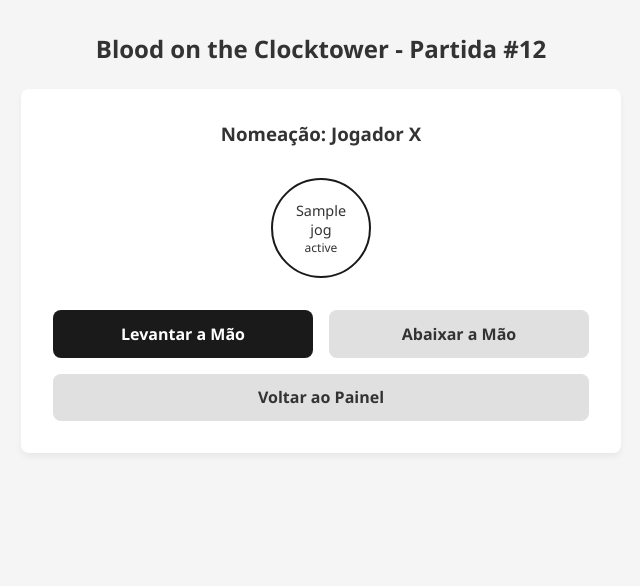
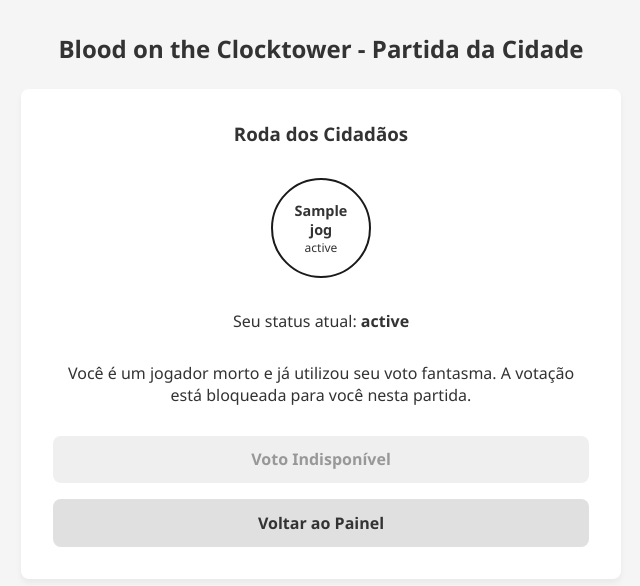
Before and after one commit to GiizAzul/MC656, a FastAPI app: template src/templates/botc.html in a window 1280 px wide. Shown: the top 586 px of the page, without its empty margins (319-959 px from the left). Run offline with FastAPI, Linux system fonts and the light colour scheme; the template is opened without the code that fills it: most values are stand-ins (such as "Sample title", 1, 10 or a date in 2020).

Commit message:
feat(botc): atualiza interface web com status de jogadores e bloqueio de voto fantasma

```diff
--- a/src/templates/botc.html
+++ b/src/templates/botc.html
@@ -1,28 +1,97 @@
 {% extends "base.html" %}
 {% block content %}
 <header class="header-context botc-theme">
-    <h2>Blood on the Clocktower - Partida #12</h2>
+    <h2>Blood on the Clocktower - Partida da Cidade</h2>
 </header>
 <main class="box-content">
-    <h3 class="text-center">Nomeação: Jogador X</h3>
+    <h3 class="text-center">Roda dos Cidadãos</h3>
 
     <div class="roda-jogadores">
         {% for jog in jogadores %}
         <div class="jogador-card {% if 'Morto' in jog.status %}morto{% endif %}">
-            <span>{{ jog.nome }}</span>
+            <strong>{{ jog.nome }}</strong>
             <small>{{ jog.status }}</small>
+            {% if is_storyteller %}
+                <small title="Peso efetivo do voto">(Peso: {{ jog.peso }})</small>
+            {% endif %}
         </div>
         {% endfor %}
     </div>
 
     {% if erro %}
-        <div class="alert alert-danger">{{ erro }}</div>
+        <div class="alert alert-danger text-center mt-2">{{ erro }}</div>
     {% endif %}
 
-    <form action="/botc/votar" method="POST" class="botoes-votacao text-center mt-2">
-        <button type="submit" name="acao" value="levantar_mao" class="btn-primary">Levantar a Mão</button>
-        <button type="submit" name="acao" value="abaixar_mao" class="btn-secondary">Abaixar a Mão</button>
-    </form>
+    <div class="status-usuario text-center mt-2">
+        <p>Seu status atual: <strong>{{ status_usuario }}</strong></p>
+    </div>
+
+    {% if pode_votar %}
+        <form action="/botc/votar" method="POST" class="botoes-votacao text-center mt-2">
+            <button type="submit" name="acao" value="levantar_mao" class="btn-primary">Levantar a Mão</button>
+            <button type="submit" name="acao" value="abaixar_mao" class="btn-secondary">Abaixar a Mão</button>
+        </form>
+    {% else %}
+        <div class="alert alert-warning text-center mt-2">
+            Você é um jogador morto e já utilizou seu voto fantasma. A votação está bloqueada para você nesta partida.
+        </div>
+        <div class="botoes-votacao text-center mt-2">
+            <button type="button" class="btn-secondary" disabled title="Voto fantasma já utilizado">Voto Indisponível</button>
+        </div>
+    {% endif %}
+
+    {% if is_storyteller %}
+    <section class="controles-gestao mt-2">
+        <h4 class="text-center">Painel do Storyteller</h4>
+
+        <!-- Gerenciar Status de Vida e Voto Fantasma (Issue #71) -->
+        <form action="/botc/status-jogador" method="POST" class="mt-2">
+            <label for="status-jogador-id"><strong>Alterar Status do Jogador:</strong></label>
+            <select name="id_jogador" id="status-jogador-id" class="candidato-item" style="width: 100%;">
+                {% for jog in jogadores %}
+                <option value="{{ jog.id }}">{{ jog.nome }} ({{ jog.status }})</option>
+                {% endfor %}
+            </select>
+            <select name="novo_status" class="candidato-item" style="width: 100%;">
+                <option value="Vivo">Vivo</option>
+                <option value="Morto (Com Voto)">Morto (Com Voto Fantasma)</option>
+                <option value="Morto (Sem Voto)">Morto (Sem Voto Fantasma)</option>
+            </select>
+            <button type="submit" class="btn-neutral mt-2">Atualizar Status</button>
+        </form>
+
+        <!-- Configurar Modificadores Ocultos de Voto (Issue #70 / Padrão Decorator) -->
+        <form action="/botc/modificador" method="POST" class="mt-2">
+            <label for="modificador-jogador-id"><strong>Configurar Modificador Oculto de Voto:</strong></label>
+            <select name="id_jogador" id="modificador-jogador-id" class="candidato-item" style="width: 100%;">
+                {% for jog in jogadores %}
+                <option value="{{ jog.id }}">{{ jog.nome }} - Peso atual: {{ jog.peso }}</option>
+                {% endfor %}
+            </select>
+            <select name="tipo_modificador" class="candidato-item" style="width: 100%;">
+                <option value="multiplicador">Multiplicador (Voto triplo / x3)</option>
+                <option value="negativo">Negativador (Voto negativo / -1)</option>
+                <option value="multiplicador_negativo">Multiplicador com Negativador (Voto triplo negativo / -3)</option>
+                <option value="nulo">Anulador (Voto nulo / peso 0)</option>
+                <option value="padrao">Padrão Unitário (Voto normal / 1)</option>
+            </select>
+            <button type="submit" class="btn-neutral mt-2">Aplicar Modificador</button>
+        </form>
+
+        <!-- Registro de Votação e Apuração da Forca -->
+        <form action="/botc/registrar" method="POST" class="mt-2">
+            <label for="nomeado"><strong>Registrar Votos para Nomeado:</strong></label>
+            <input type="text" id="nomeado" name="nomeado" placeholder="Nome do acusado" required class="candidato-item" style="width: 100%;">
+            <input type="number" name="num_votos" placeholder="Quantidade de votos" min="0" required class="candidato-item" style="width: 100%;">
+            <button type="submit" class="btn-primary mt-2">Registrar Votação</button>
+        </form>
+
+        <form action="/botc/apurar" method="POST" class="mt-2">
+            <button type="submit" class="btn-danger">Apurar Execução da Forca</button>
+        </form>
+    </section>
+    {% endif %}
+
     <a href="/dashboard" class="btn-secondary mt-2">Voltar ao Painel</a>
 </main>
 {% endblock %}
```
